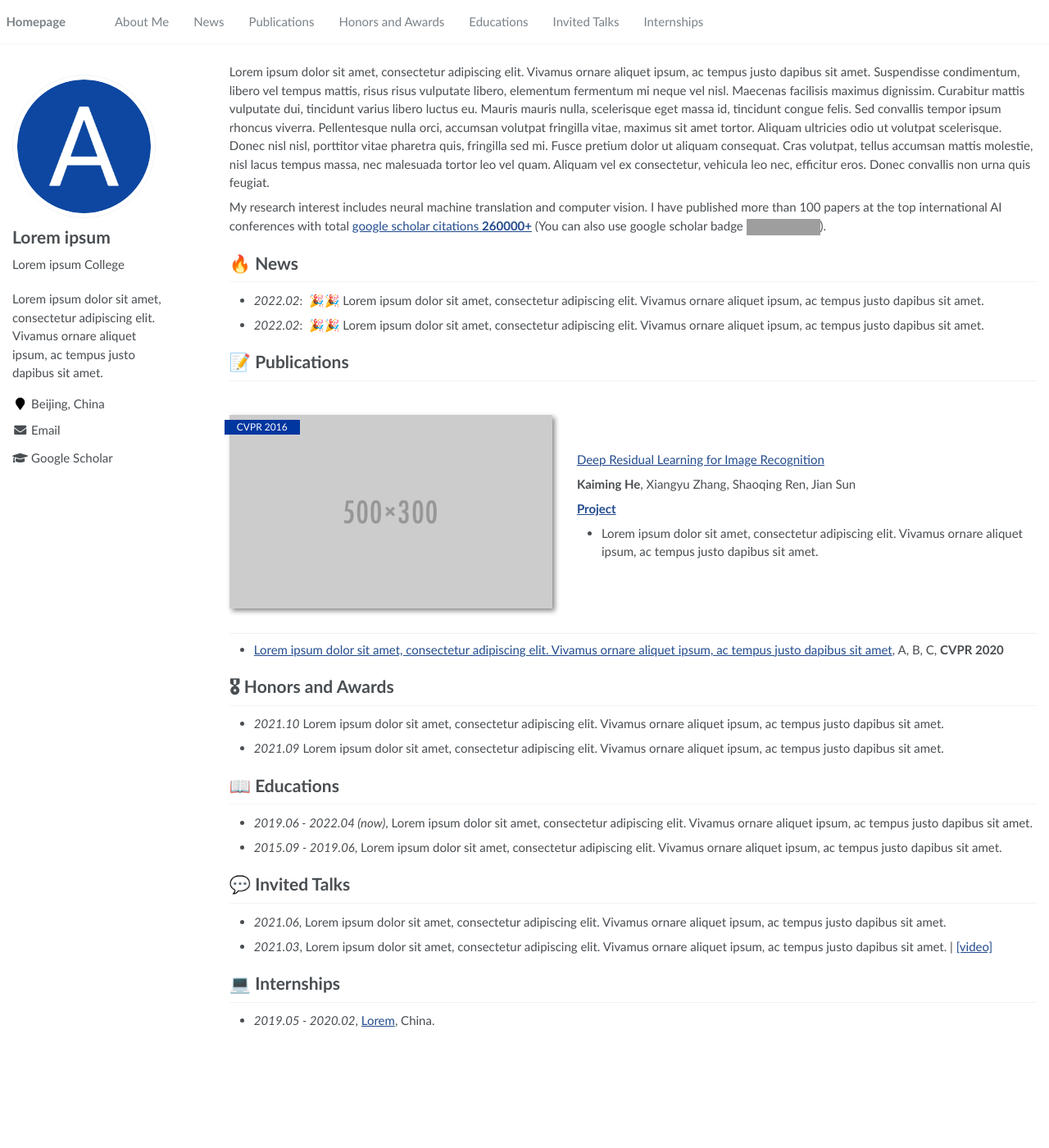
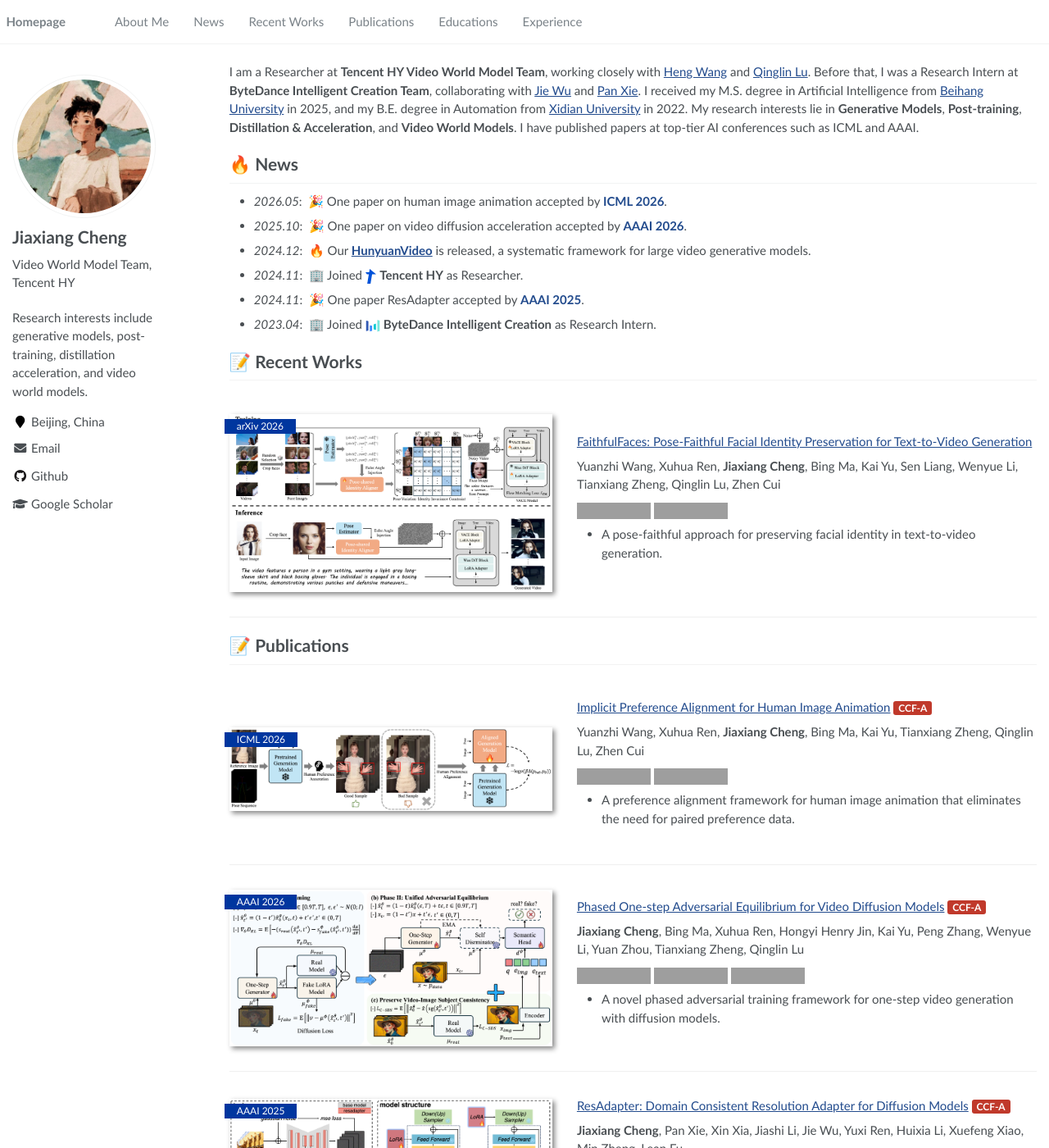
Before and after one commit to jiaxiangc/jiaxiangc.github.io, a Jekyll site: the page built from _pages/about.md, in a window 1280 px wide and 1400 px high. Shown: the whole window at 82% size. Built offline with Jekyll 4.4.1, drawn with Linux system fonts in a browser that asks for light colours; some of the changed text lies outside the part shown; grey boxes are pictures that could not be loaded.

Commit message:
feat: setup personal academic homepage
- Configure personal info, publications, education, experience
- Add paper thumbnails for featured publications
- Add company logos (Tencent, ByteDance)
- Update favicon to personal avatar
- Add Recent Works and Publications sections with CCF-A badges

```diff
--- a/_config.yml
+++ b/_config.yml
@@ -6,9 +6,9 @@
 # `jekyll serve`. If you change this file, please restart the server process.
 
 # Site Settings
-title                    : "Lorem ipsum"
-description              : "Lorem ipsum dolor sit amet, consectetur adipiscing elit. Vivamus ornare aliquet ipsum, ac tempus justo dapibus sit amet. "
-repository               : "RayeRen/acad-homepage.github.io"
+title                    : "Jiaxiang Cheng"
+description              : "Research interests include generative models, post-training, distillation acceleration, and video world models."
+repository               : "jiaxiangc/jiaxiangc.github.io"
 google_scholar_stats_use_cdn : true
 
 # google analytics
@@ -21,14 +21,14 @@ baidu_site_verification  :  # get baidu_site_verification from https://ziyuan.ba
 
 # Site Author
 author:
-  name             : "Lorem ipsum"
-  avatar           : "images/android-chrome-512x512.png"
-  bio              : "Lorem ipsum College"
+  name             : "Jiaxiang Cheng"
+  avatar           : "images/avatar.jpg"
+  bio              : "Video World Model Team, Tencent HY"
   location         : "Beijing, China"
   employer         :
   pubmed           :
-  googlescholar    : "https://scholar.google.com/citations?user=YOUR_GOOGLE_SCHOLAR_ID"
-  email            : "Lorem@ipsum.com"
+  googlescholar    : "https://scholar.google.com/citations?user=gNhyB-oAAAAJ"
+  email            : "jiaxiangcc@gmail.com"
   researchgate     :  # e.g., "https://www.researchgate.net/profile/yourprofile"
   uri              :
   bitbucket        :
@@ -37,7 +37,7 @@ author:
   flickr           :
   facebook         :
   foursquare       :
-  github           : # e.g., "github username"
+  github           : "jiaxiangc"
   google_plus      :
   keybase          :
   instagram        :
--- a/_data/navigation.yml
+++ b/_data/navigation.yml
@@ -6,17 +6,14 @@ main:
   - title: "News"
     url: "/#-news"
 
+  - title: "Recent Works"
+    url: "/#-recent-works"
+
   - title: "Publications"
     url: "/#-publications"
-
-  - title: "Honors and Awards"
-    url: "/#-honors-and-awards"
 
   - title: "Educations"
     url: "/#-educations"
 
-  - title: "Invited Talks"
-    url: "/#-invited-talks"
-
-  - title: "Internships"
-    url: "/#-internships"
+  - title: "Experience"
+    url: "/#-experience"
--- a/_pages/about.md
+++ b/_pages/about.md
@@ -17,42 +17,78 @@ redirect_from:
 
 <span class='anchor' id='about-me'></span>
 
-Lorem ipsum dolor sit amet, consectetur adipiscing elit. Vivamus ornare aliquet ipsum, ac tempus justo dapibus sit amet. Suspendisse condimentum, libero vel tempus mattis, risus risus vulputate libero, elementum fermentum mi neque vel nisl. Maecenas facilisis maximus dignissim. Curabitur mattis vulputate dui, tincidunt varius libero luctus eu. Mauris mauris nulla, scelerisque eget massa id, tincidunt congue felis. Sed convallis tempor ipsum rhoncus viverra. Pellentesque nulla orci, accumsan volutpat fringilla vitae, maximus sit amet tortor. Aliquam ultricies odio ut volutpat scelerisque. Donec nisl nisl, porttitor vitae pharetra quis, fringilla sed mi. Fusce pretium dolor ut aliquam consequat. Cras volutpat, tellus accumsan mattis molestie, nisl lacus tempus massa, nec malesuada tortor leo vel quam. Aliquam vel ex consectetur, vehicula leo nec, efficitur eros. Donec convallis non urna quis feugiat.
-
-My research interest includes neural machine translation and computer vision. I have published more than 100 papers at the top international AI conferences with total <a href='https://scholar.google.com/citations?user=DhtAFkwAAAAJ'>google scholar citations <strong><span id='total_cit'>260000+</span></strong></a> (You can also use google scholar badge <a href='https://scholar.google.com/citations?user=DhtAFkwAAAAJ'><img src="https://img.shields.io/endpoint?url={{ url | url_encode }}&logo=Google%20Scholar&labelColor=f6f6f6&color=9cf&style=flat&label=citations"></a>).
+I am a Researcher at **Tencent HY Video World Model Team**, working closely with [Heng Wang](https://scholar.google.com/citations?user=ghmgyewAAAAJ&hl=en) and [Qinglin Lu](https://openreview.net/profile?id=~Qinglin_Lu2). Before that, I was a Research Intern at **ByteDance Intelligent Creation Team**, collaborating with [Jie Wu](https://scholar.google.com/citations?user=MxvLqLcAAAAJ&hl=zh-CN) and [Pan Xie](https://scholar.google.com/citations?user=Z-0EqtgAAAAJ&hl=en). I received my M.S. degree in Artificial Intelligence from [Beihang University](https://www.buaa.edu.cn/) in 2025, and my B.E. degree in Automation from [Xidian University](https://www.xidian.edu.cn/) in 2022. My research interests lie in **Generative Models**, **Post-training**, **Distillation & Acceleration**, and **Video World Models**. I have published papers at top-tier AI conferences such as ICML and AAAI.
 
 
 # 🔥 News
-- *2022.02*: &nbsp;🎉🎉 Lorem ipsum dolor sit amet, consectetur adipiscing elit. Vivamus ornare aliquet ipsum, ac tempus justo dapibus sit amet.
-- *2022.02*: &nbsp;🎉🎉 Lorem ipsum dolor sit amet, consectetur adipiscing elit. Vivamus ornare aliquet ipsum, ac tempus justo dapibus sit amet.
+- *2026.05*: &nbsp;🎉 One paper on human image animation accepted by <span style="color:#224b8d; font-weight:bold;">ICML 2026</span>.
+- *2025.10*: &nbsp;🎉 One paper on video diffusion acceleration accepted by <span style="color:#224b8d; font-weight:bold;">AAAI 2026</span>.
+- *2024.12*: &nbsp;🔥 Our [**HunyuanVideo**](https://arxiv.org/abs/2412.03603) is released, a systematic framework for large video generative models.
+- *2024.11*: &nbsp;🏢 Joined <img src="images/tencent_logo.svg" alt="Tencent" style="height:1.2em; vertical-align:middle;"> **Tencent HY** as Researcher.
+- *2024.11*: &nbsp;🎉 One paper ResAdapter accepted by <span style="color:#224b8d; font-weight:bold;">AAAI 2025</span>.
+- *2023.04*: &nbsp;🏢 Joined <img src="images/bytedance_logo.svg" alt="ByteDance" style="height:1.2em; vertical-align:middle;"> **ByteDance Intelligent Creation** as Research Intern.
+
+# 📝 Recent Works
+
+<div class='paper-box'><div class='paper-box-image'><div><div class="badge">arXiv 2026</div><img src='images/faithfulfaces.png' alt="sym" width="100%"></div></div>
+<div class='paper-box-text' markdown="1">
+
+[FaithfulFaces: Pose-Faithful Facial Identity Preservation for Text-to-Video Generation](https://arxiv.org/abs/2605.04702)
+
+Yuanzhi Wang, Xuhua Ren, **Jiaxiang Cheng**, Bing Ma, Kai Yu, Sen Liang, Wenyue Li, Tianxiang Zheng, Qinglin Lu, Zhen Cui
+
+<a href="https://arxiv.org/abs/2605.04702"><img src="https://img.shields.io/badge/Project-Page-blue?style=flat-square&logo=googlechrome&logoColor=white"></a> <a href="https://arxiv.org/abs/2605.04702"><img src="https://img.shields.io/badge/arXiv-2605.04702-b31b1b?style=flat-square&logo=arxiv&logoColor=white"></a>
+- A pose-faithful approach for preserving facial identity in text-to-video generation.
+</div>
+</div>
 
 # 📝 Publications
 
-<div class='paper-box'><div class='paper-box-image'><div><div class="badge">CVPR 2016</div><img src='images/500x300.png' alt="sym" width="100%"></div></div>
+<div class='paper-box'><div class='paper-box-image'><div><div class="badge">ICML 2026</div><img src='images/ipa.png' alt="sym" width="100%"></div></div>
 <div class='paper-box-text' markdown="1">
 
-[Deep Residual Learning for Image Recognition](https://openaccess.thecvf.com/content_cvpr_2016/papers/He_Deep_Residual_Learning_CVPR_2016_paper.pdf)
+[Implicit Preference Alignment for Human Image Animation](https://arxiv.org/abs/2605.07545) <span style="background:#c0392b; color:white; padding:1px 6px; border-radius:3px; font-size:0.8em; font-weight:bold;">CCF-A</span>
 
-**Kaiming He**, Xiangyu Zhang, Shaoqing Ren, Jian Sun
+Yuanzhi Wang, Xuhua Ren, **Jiaxiang Cheng**, Bing Ma, Kai Yu, Tianxiang Zheng, Qinglin Lu, Zhen Cui
 
-[**Project**](https://scholar.google.com/citations?view_op=view_citation&hl=zh-CN&user=DhtAFkwAAAAJ&citation_for_view=DhtAFkwAAAAJ:ALROH1vI_8AC) <strong><span class='show_paper_citations' data='DhtAFkwAAAAJ:ALROH1vI_8AC'></span></strong>
-- Lorem ipsum dolor sit amet, consectetur adipiscing elit. Vivamus ornare aliquet ipsum, ac tempus justo dapibus sit amet.
+<a href="https://arxiv.org/abs/2605.07545"><img src="https://img.shields.io/badge/Project-Page-blue?style=flat-square&logo=googlechrome&logoColor=white"></a> <a href="https://arxiv.org/abs/2605.07545"><img src="https://img.shields.io/badge/arXiv-2605.07545-b31b1b?style=flat-square&logo=arxiv&logoColor=white"></a>
+- A preference alignment framework for human image animation that eliminates the need for paired preference data.
 </div>
 </div>
 
-- [Lorem ipsum dolor sit amet, consectetur adipiscing elit. Vivamus ornare aliquet ipsum, ac tempus justo dapibus sit amet](https://github.com), A, B, C, **CVPR 2020**
+<div class='paper-box'><div class='paper-box-image'><div><div class="badge">AAAI 2026</div><img src='images/phased_oae.png' alt="sym" width="100%"></div></div>
+<div class='paper-box-text' markdown="1">
 
-# 🎖 Honors and Awards
-- *2021.10* Lorem ipsum dolor sit amet, consectetur adipiscing elit. Vivamus ornare aliquet ipsum, ac tempus justo dapibus sit amet.
-- *2021.09* Lorem ipsum dolor sit amet, consectetur adipiscing elit. Vivamus ornare aliquet ipsum, ac tempus justo dapibus sit amet.
+[Phased One-step Adversarial Equilibrium for Video Diffusion Models](https://arxiv.org/abs/2508.21019) <span style="background:#c0392b; color:white; padding:1px 6px; border-radius:3px; font-size:0.8em; font-weight:bold;">CCF-A</span>
+
+**Jiaxiang Cheng**, Bing Ma, Xuhua Ren, Hongyi Henry Jin, Kai Yu, Peng Zhang, Wenyue Li, Yuan Zhou, Tianxiang Zheng, Qinglin Lu
+
+<a href="https://arxiv.org/abs/2508.21019"><img src="https://img.shields.io/badge/Project-Page-blue?style=flat-square&logo=googlechrome&logoColor=white"></a> <a href="https://arxiv.org/abs/2508.21019"><img src="https://img.shields.io/badge/Code-GitHub-black?style=flat-square&logo=github"></a> <a href="https://arxiv.org/abs/2508.21019"><img src="https://img.shields.io/badge/arXiv-2508.21019-b31b1b?style=flat-square&logo=arxiv&logoColor=white"></a>
+- A novel phased adversarial training framework for one-step video generation with diffusion models.
+</div>
+</div>
+
+<div class='paper-box'><div class='paper-box-image'><div><div class="badge">AAAI 2025</div><img src='images/resadapter.png' alt="sym" width="100%"></div></div>
+<div class='paper-box-text' markdown="1">
+
+[ResAdapter: Domain Consistent Resolution Adapter for Diffusion Models](https://arxiv.org/abs/2403.02084) <span style="background:#c0392b; color:white; padding:1px 6px; border-radius:3px; font-size:0.8em; font-weight:bold;">CCF-A</span>
+
+**Jiaxiang Cheng**, Pan Xie, Xin Xia, Jiashi Li, Jie Wu, Yuxi Ren, Huixia Li, Xuefeng Xiao, Min Zheng, Lean Fu
+
+<a href="https://github.com/bytedance/res-adapter"><img src="https://img.shields.io/badge/Project-Page-blue?style=flat-square&logo=googlechrome&logoColor=white"></a> <a href="https://github.com/bytedance/res-adapter"><img src="https://img.shields.io/badge/Code-GitHub-black?style=flat-square&logo=github"></a> <a href="https://arxiv.org/abs/2403.02084"><img src="https://img.shields.io/badge/arXiv-2403.02084-b31b1b?style=flat-square&logo=arxiv&logoColor=white"></a> <a href="https://github.com/bytedance/res-adapter"><img src="https://img.shields.io/github/stars/bytedance/res-adapter?style=social"></a>
+- A plug-and-play resolution adapter for diffusion models that enables arbitrary resolution generation without retraining.
+</div>
+</div>
+
+- [HunyuanVideo: A Systematic Framework for Large Video Generative Models](https://arxiv.org/abs/2412.03603), Weijie Kong, Qi Tian, Zijian Zhang, Rox Min, Zuozhuo Dai, ..., **Jiaxiang Cheng**, et al., **arXiv 2024** \| <a href="https://github.com/Tencent/HunyuanVideo"><img src="https://img.shields.io/github/stars/Tencent/HunyuanVideo?style=social"></a>
+- [Hunyuan-Game: Industrial-grade Intelligent Game Creation Model](https://arxiv.org/abs/2505.14135), Ruihuang Li, Caijin Zhou, Shoujian Zheng, Jianxiang Lu, Jiabin Huang, Comi Chen, Junshu Tang, Guangzheng Xu, Jiale Tao, **Jiaxiang Cheng**, et al., **arXiv 2025**
+- [Beyond Reward Margin: Rethinking and Resolving Likelihood Displacement in Diffusion Models via Video Generation](https://arxiv.org/abs/2511.19049), Ruojun Xu, Yu Kai, Xuhua Ren, **Jiaxiang Cheng**, Bing Ma, Tianxiang Zheng, Qinglin Lu, **arXiv 2025**
+- [PersonaVlog: Personalized Multimodal Vlog Generation with Multi-Agent Collaboration and Iterative Self-Correction](https://arxiv.org/abs/2508.13602), Xiaolu Hou, Bing Ma, **Jiaxiang Cheng**, Xuhua Ren, Kai Yu, Wenyue Li, Tianxiang Zheng, Qinglin Lu, **arXiv 2025**
 
 # 📖 Educations
-- *2019.06 - 2022.04 (now)*, Lorem ipsum dolor sit amet, consectetur adipiscing elit. Vivamus ornare aliquet ipsum, ac tempus justo dapibus sit amet.
-- *2015.09 - 2019.06*, Lorem ipsum dolor sit amet, consectetur adipiscing elit. Vivamus ornare aliquet ipsum, ac tempus justo dapibus sit amet.
+- *2022.09 - 2025.06*, M.S. in Artificial Intelligence, Beihang University, Beijing, China.
+- *2018.09 - 2022.06*, B.E. in Automation, Xidian University, Xi'an, China.
 
-# 💬 Invited Talks
-- *2021.06*, Lorem ipsum dolor sit amet, consectetur adipiscing elit. Vivamus ornare aliquet ipsum, ac tempus justo dapibus sit amet.
-- *2021.03*, Lorem ipsum dolor sit amet, consectetur adipiscing elit. Vivamus ornare aliquet ipsum, ac tempus justo dapibus sit amet.  \| [\[video\]](https://github.com/)
-
-# 💻 Internships
-- *2019.05 - 2020.02*, [Lorem](https://github.com/), China.
+# 💻 Experience
+- *2024.11 - Present*, Researcher, <img src="images/tencent_logo.svg" alt="Tencent" style="height:1.2em; vertical-align:middle;"> [Tencent HY](https://www.tencent.com/) Video World Model Team, Beijing, China.
+- *2023.04 - 2024.10*, Research Intern, <img src="images/bytedance_logo.svg" alt="ByteDance" style="height:1.2em; vertical-align:middle;"> [ByteDance](https://www.bytedance.com/) Intelligent Creation Team, Beijing, China.
```
Also changed, not shown: Gemfile (+0 -15 lines), Gemfile.lock (deleted), images/android-chrome-192x192.png, images/android-chrome-512x512.png, images/apple-touch-icon.png, images/avatar.jpg (added), images/bytedance_badge.svg (added), images/bytedance_logo.svg (added), images/faithfulfaces.png (added), images/favicon-16x16.png, images/favicon-32x32.png, images/ipa.png (added), images/phased_oae.png (added), images/resadapter.png (added), 2 more files.
